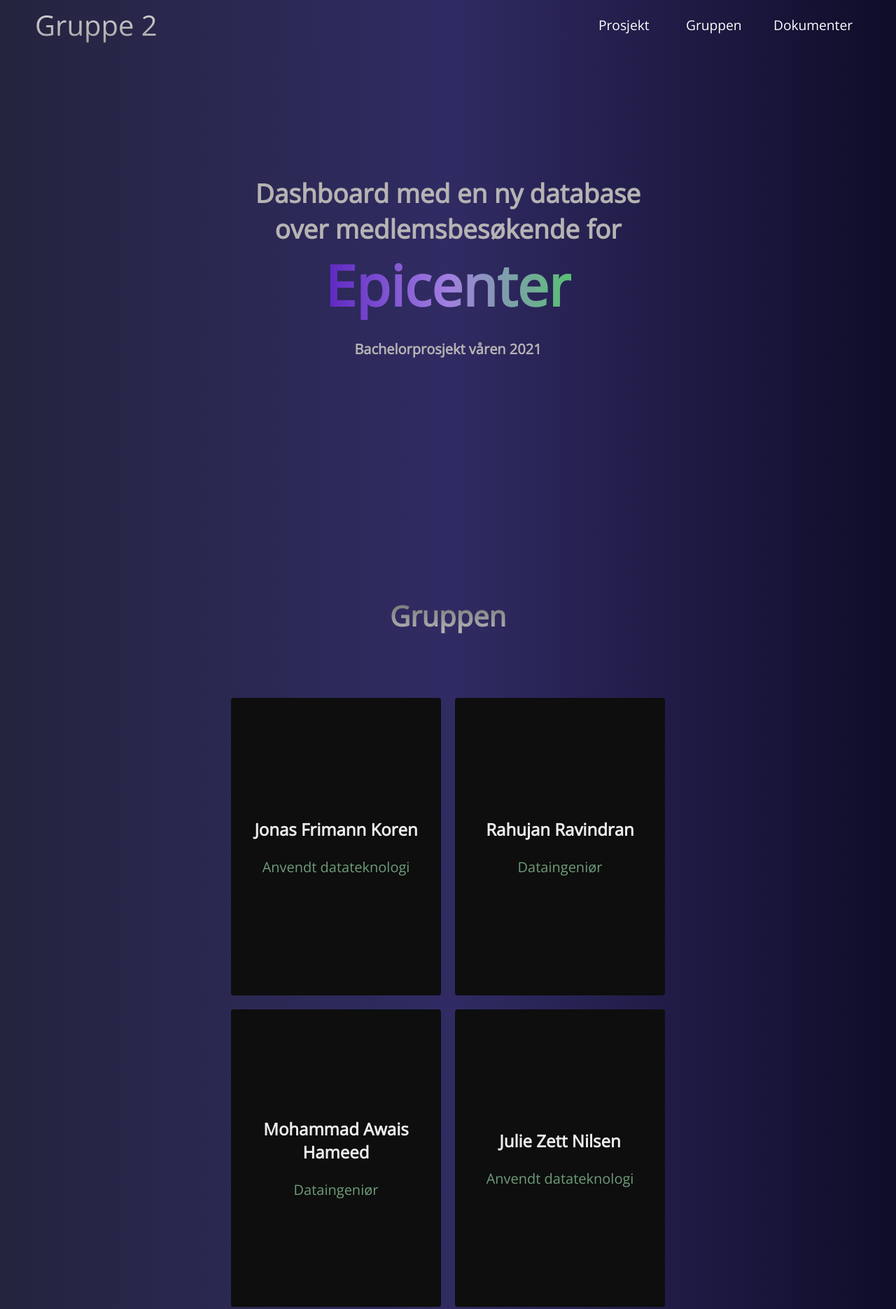
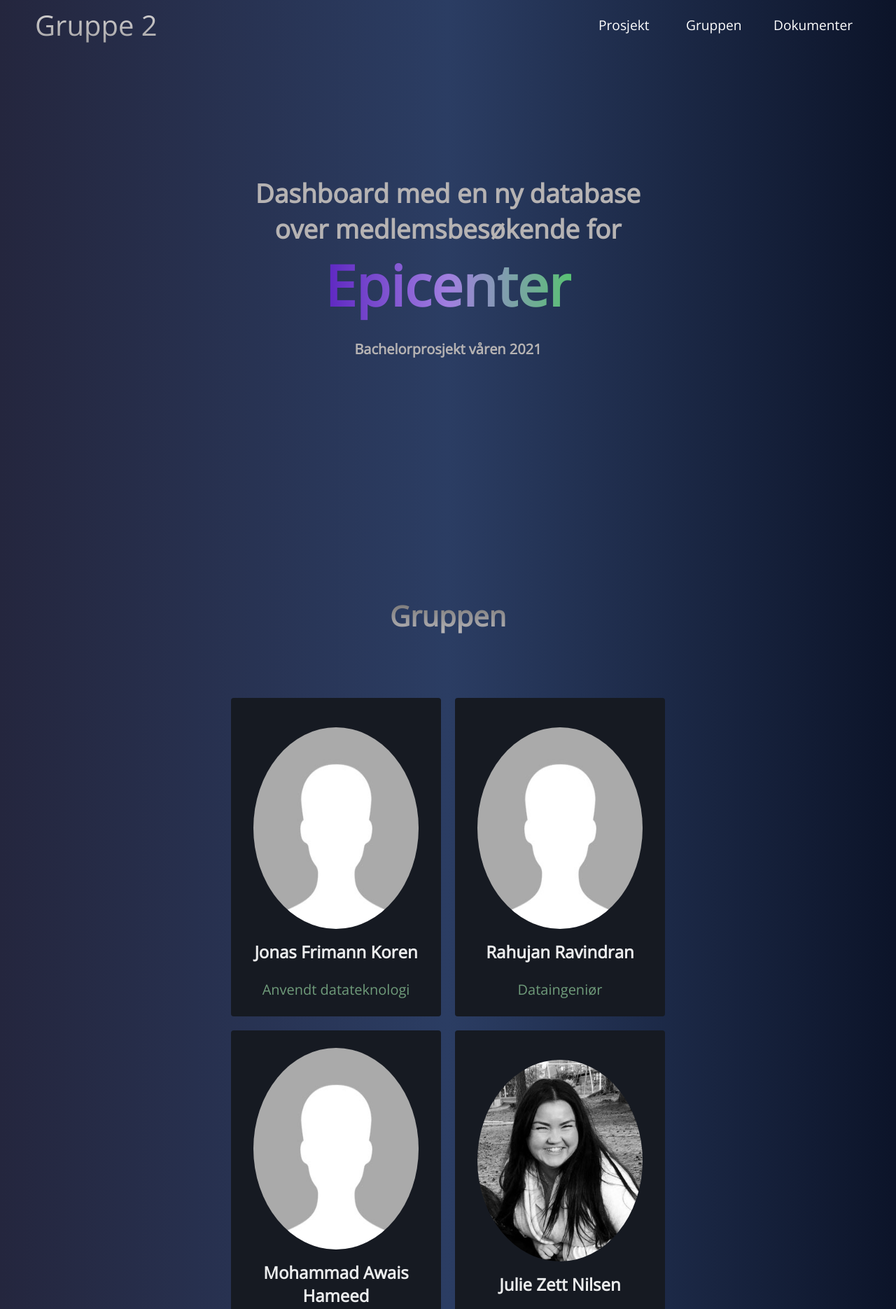
Before and after one commit to JulieZett/bachelorprosjekt, a plain HTML site: page indeks.html in a window 1280 px wide. Shown: the top 1870 px of the page at 70% size. Drawn offline with nearby package versions, Linux system fonts and the light colour scheme.

Commit message:
bilderAvGruppen

```diff
--- a/indeks.html
+++ b/indeks.html
@@ -48,22 +48,27 @@
         <h1>Gruppen</h1>
         <div class="gruppen__wrapper">
           <div class="person__card">
+            <img class="img-card" src="bilder/ingen.jpg" alt="Girl in a jacket">
             <h2>Jonas Frimann Koren</h2>
             <p>Anvendt datateknologi</p>
           </div>
           <div class="person__card">
+            <img class="img-card" src="bilder/ingen.jpg" alt="Girl in a jacket">
             <h2>Rahujan Ravindran</h2>
             <p>Dataingeniør</p>
           </div>
           <div class="person__card">
+            <img class="img-card" src="bilder/ingen.jpg" alt="Girl in a jacket">
             <h2>Mohammad Awais Hameed</h2>
             <p>Dataingeniør</p>
           </div>
           <div class="person__card">
+            <img class="img-card" src="bilder/julie.jpg" alt="Girl in a jacket">
             <h2>Julie Zett Nilsen</h2>
             <p>Anvendt datateknologi</p>
           </div>
           <div class="person__card">
+            <img class="img-card" src="bilder/linda.jpg" alt="Girl in a jacket">
             <h2>Linda Kadrijaj</h2>
             <p>Informasjonsteknologi</p>
           </div>
@@ -73,6 +78,8 @@
        <!-- Dokumenter  -->
        <div class="dokumenter" id="dokumenter">
         <h1>Dokumenter</h1>
+
+
         </div>
 
     <script src="app.js"></script>
--- a/style.css
+++ b/style.css
@@ -9,8 +9,8 @@
 
 .navbar {
     background: #0f0c29;  /* fallback for old browsers */
-    background: -webkit-linear-gradient(to right, #24243e, #302b63, #0f0c29);  /* Chrome 10-25, Safari 5.1-6 */
-    background: linear-gradient(to right, #24243e, #302b63, #0f0c29); /* W3C, IE 10+/ Edge, Firefox 16+, Chrome 26+, Opera 12+, Safari 7+ */
+    background: -webkit-linear-gradient(to right, #24293e, #2b3563, #0e0c29);  /* Chrome 10-25, Safari 5.1-6 */
+    background: linear-gradient(to right, #24263e, #2b3d63, #0c1429); /* W3C, IE 10+/ Edge, Firefox 16+, Chrome 26+, Opera 12+, Safari 7+ */
     height: 70px;
     display: flex;
     justify-content: center;
@@ -99,8 +99,8 @@
 
     .navbar_menu.active{
         background: #0f0c29;  /* fallback for old browsers */
-        background: -webkit-linear-gradient(to right, #24243e, #302b63, #0f0c29);  /* Chrome 10-25, Safari 5.1-6 */
-        background: linear-gradient(to right, #24243e, #302b63, #0f0c29); /* W3C, IE 10+/ Edge, Firefox 16+, Chrome 26+, Opera 12+, Safari 7+ */
+        background: -webkit-linear-gradient(to right, #24293e, #2b3563, #0e0c29);  /* Chrome 10-25, Safari 5.1-6 */
+        background: linear-gradient(to right, #24263e, #2b3d63, #0c1429); /* W3C, IE 10+/ Edge, Firefox 16+, Chrome 26+, Opera 12+, Safari 7+ */
         top: 100%;
         opacity: 1;
         transition: all 0.5s ease;
@@ -157,11 +157,11 @@
     }
 }
 
-/*HERO SECTION*/
+/*HERO SECTION/ AKA "Forsiden"*/
     .hero {
-        background: #0f0c29;  /* fallback for old browsers */
-        background: -webkit-linear-gradient(to right, #24243e, #302b63, #0f0c29);  /* Chrome 10-25, Safari 5.1-6 */
-        background: linear-gradient(to right, #24243e, #302b63, #0f0c29); /* W3C, IE 10+/ Edge, Firefox 16+, Chrome 26+, Opera 12+, Safari 7+ */
+        background: #190c29;  /* fallback for old browsers */
+        background: -webkit-linear-gradient(to right, #24293e, #2b3563, #0e0c29);  /* Chrome 10-25, Safari 5.1-6 */
+        background: linear-gradient(to right, #24263e, #2b3d63, #0c1429); /* W3C, IE 10+/ Edge, Firefox 16+, Chrome 26+, Opera 12+, Safari 7+ */
 
     }
 
@@ -182,7 +182,6 @@
         margin-bottom: 24px;
         color: #b6b3b3;
         font-family: 'Open Sans', sans-serif;
-
     }
 
     .hero_heading span {
@@ -223,8 +222,8 @@
 
     .gruppen {
         background: #0f0c29;  /* fallback for old browsers */
-        background: -webkit-linear-gradient(to right, #24243e, #302b63, #0f0c29);  /* Chrome 10-25, Safari 5.1-6 */
-        background: linear-gradient(to right, #24243e, #302b63, #0f0c29); /* W3C, IE 10+/ Edge, Firefox 16+, Chrome 26+, Opera 12+, Safari 7+ */
+        background: -webkit-linear-gradient(to right, #24293e, #2b3563, #0e0c29);  /* Chrome 10-25, Safari 5.1-6 */
+        background: linear-gradient(to right, #24263e, #2b3d63, #0c1429); /* W3C, IE 10+/ Edge, Firefox 16+, Chrome 26+, Opera 12+, Safari 7+ */
 
         background-size: 100%;
         display: flex;
@@ -260,14 +259,14 @@
 
       .person__card {
         margin: 10px;
-        height: 425px;
+        height: 455px;
         width: 300px;
         border-radius: 4px;
         display: flex;
         flex-direction: column;
         justify-content: center;
         color: rgb(236, 237, 238);
-        background-color:#0d0e0d;
+        background-color:#161a22;
         transition: 0.3s ease-in;
       }
 
@@ -289,6 +288,18 @@
         transition: 0.3s ease-in;
         cursor: pointer;
       }
+      .img-card {
+        display: block;
+        width: 100%;
+        height: 20rem;
+        padding-left: 2rem;
+        padding-top: 1rem;
+        padding-right: 2rem;
+        padding-bottom: 1rem;
+        border-radius: 50%;
+        -webkit-filter: grayscale(100%); /* Safari 6.0 - 9.0 */
+        filter: grayscale(100%);
+      }
 
       @media screen and (max-width: 1300px) {
         .gruppen__wrapper {
@@ -306,8 +317,8 @@
 
     .dokumenter {
         background: #0f0c29;  /* fallback for old browsers */
-        background: -webkit-linear-gradient(to right, #24243e, #302b63, #0f0c29);  /* Chrome 10-25, Safari 5.1-6 */
-        background: linear-gradient(to right, #24243e, #302b63, #0f0c29); /* W3C, IE 10+/ Edge, Firefox 16+, Chrome 26+, Opera 12+, Safari 7+ */
+        background: -webkit-linear-gradient(to right, #24293e, #2b3563, #0e0c29);  /* Chrome 10-25, Safari 5.1-6 */
+        background: linear-gradient(to right, #24263e, #2b3d63, #0c1429); /* W3C, IE 10+/ Edge, Firefox 16+, Chrome 26+, Opera 12+, Safari 7+ */
 
         background-size: 100%;
         display: flex;
```
Also changed, not shown: bilder/ingen.jpg (added), bilder/jonas.jpg (added), bilder/julie.jpg (added), bilder/linda.jpg (added).
